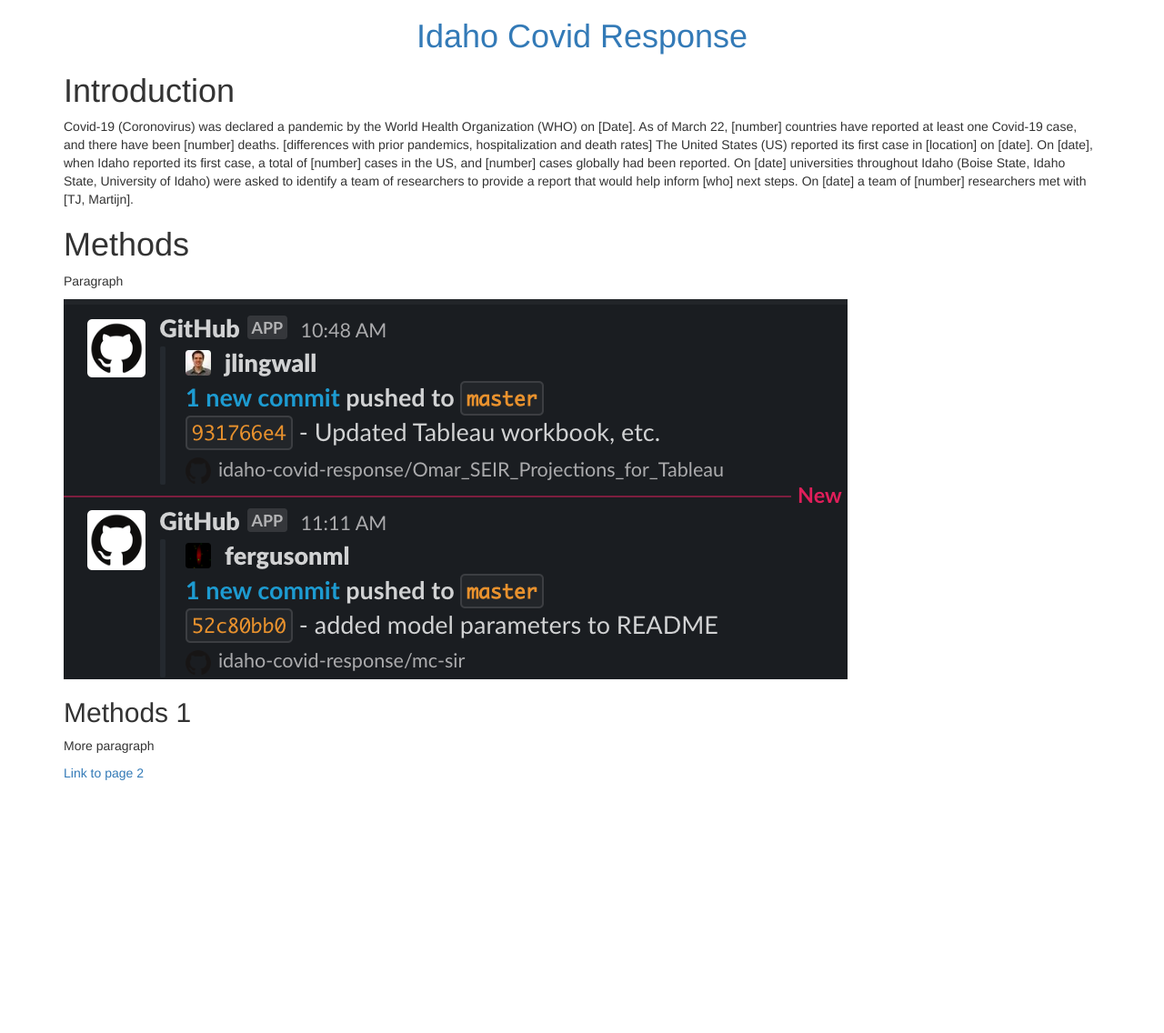
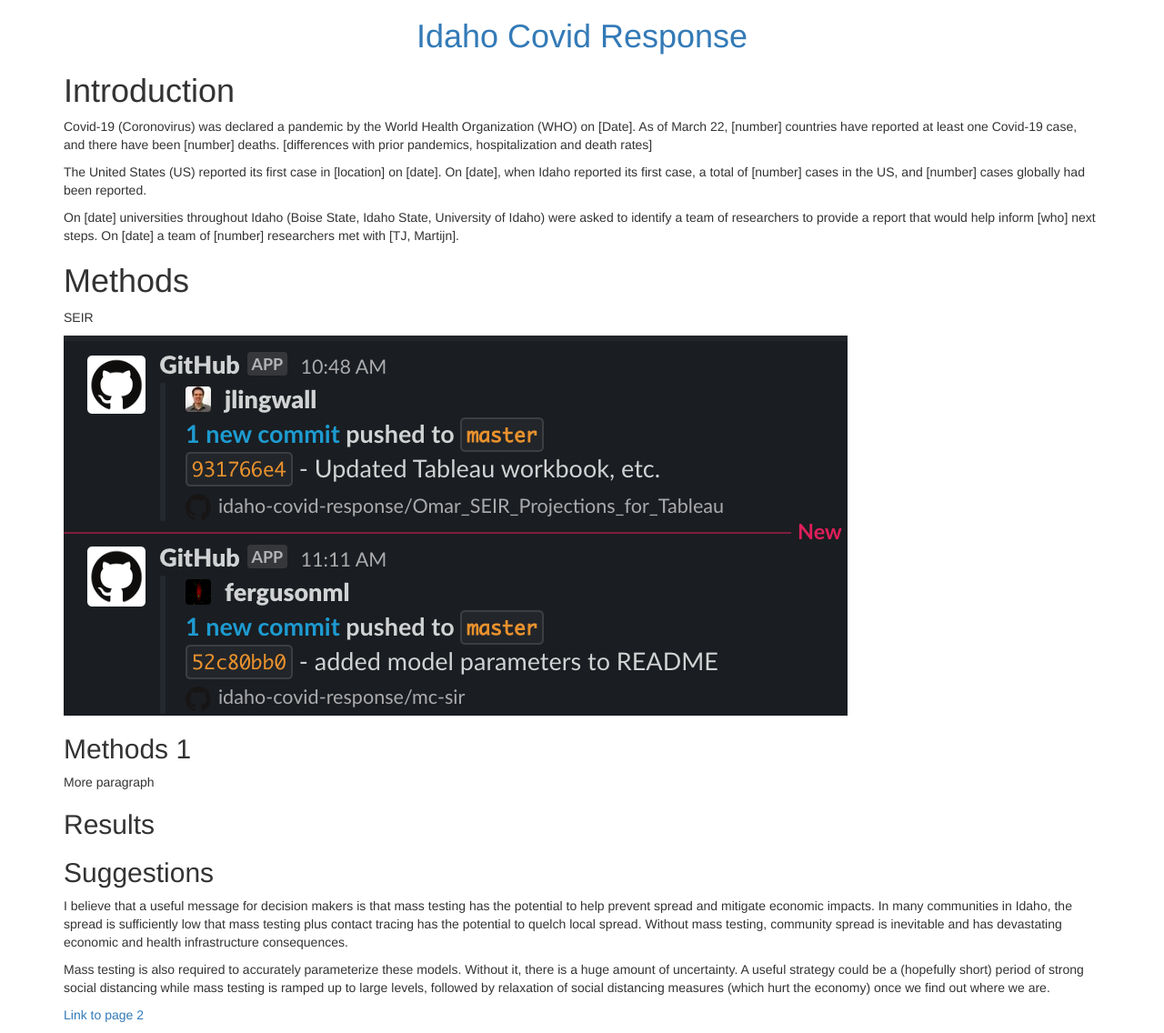
Before and after one commit to magbenji/summary, a Jekyll site: the page built from index.md, in a window 1280 px wide. Shown: the whole page at 91% size. Built offline with Jekyll 4.4.1, drawn with Linux system fonts in a browser that asks for light colours; before the commit the page ends 900 px from its top, so only the background shows below that.

Commit message:
Update index.md

```diff
--- a/index.md
+++ b/index.md
@@ -8,17 +8,28 @@ root: .            # Can leave this alone
 # Introduction
 
 Covid-19 (Coronovirus) was declared a pandemic by the World Health Organization (WHO) on [Date]. As of March 22, [number] countries have reported at least one Covid-19 case, and there have been [number] deaths. [differences with prior pandemics, hospitalization and death rates]
+
 The United States (US) reported its first case in [location] on [date]. On [date], when Idaho reported its first case, a total of [number] cases in the US, and [number] cases globally had been reported.
+
 On [date] universities throughout Idaho (Boise State, Idaho State, University of Idaho) were asked to identify a team of researchers to provide a report that would help inform [who] next steps. On [date] a team of [number] researchers met with [TJ, Martijn].
 
 
 # Methods
-Paragraph
+SEIR
 
 ![Alt text for image1][image1]
 
 ## Methods 1
 More paragraph
+
+## Results
+
+## Suggestions
+
+I believe that a useful message for decision makers is that mass testing has the potential to help prevent spread and mitigate economic impacts.  In many communities in Idaho, the spread is sufficiently low that mass testing plus contact tracing has the potential to quelch local spread.  Without mass testing, community spread is inevitable and has devastating economic and health infrastructure consequences.
+
+Mass testing is also required to accurately parameterize these models. Without it, there is a huge amount of uncertainty.  A useful strategy could be a (hopefully short) period of strong social distancing while mass testing is ramped up to large levels, followed by relaxation of social distancing measures (which hurt the economy) once we find out where we are.
+
 
 [Link to page 2](page2)
 
```
